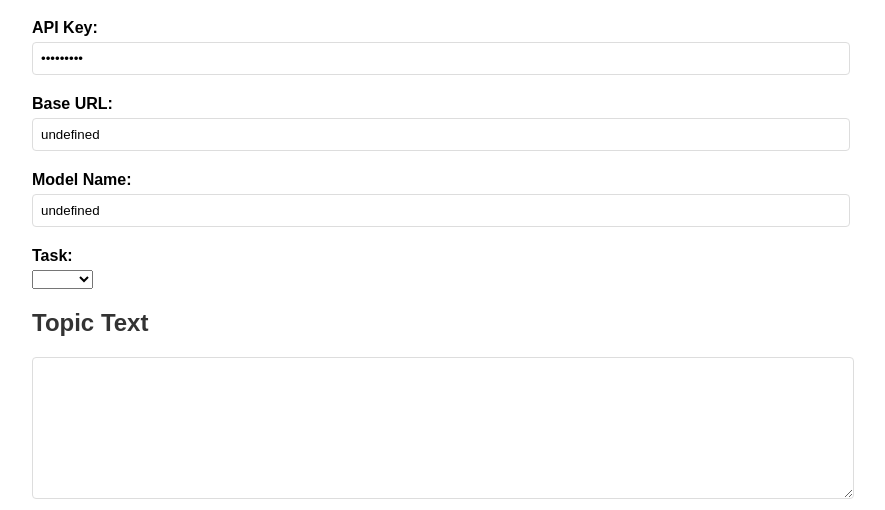
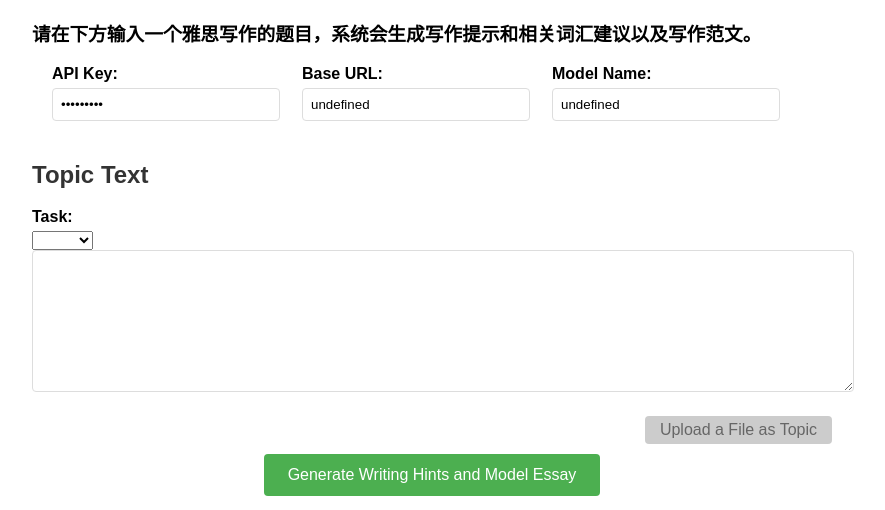
Before and after one commit to DodgeHo/IELTS_writing_GPT, a plain HTML site: page index.html in a window 1280 px wide. Shown: the part 81-591 px from the top of the page, without its empty margins (208-1093 px from the left). Drawn offline with nearby package versions, Linux system fonts and the light colour scheme; no server answers.

Commit message:
Improve UI

```diff
--- a/index.html
+++ b/index.html
@@ -9,29 +9,30 @@
 </head>
 <body>
     <h1>IELTS Writing Hinter</h1>
-
+    <h3>请在下方输入一个雅思写作的题目，系统会生成写作提示和相关词汇建议以及写作范文。</h3>
+    <div style="display: flex; gap: 40px; margin: 0 20px;">
         <div>
             <label for="apiKey">API Key:</label>
-        <input type="password" id="apiKey" placeholder="Enter your API key">
+            <input type="password" id="apiKey" placeholder="Enter your API key" style="margin-right: 15px;">
         </div>
 
         <div>
             <label for="baseUrl">Base URL:</label>
-        <input type="text" id="baseUrl" placeholder="Enter the base URL">
+            <input type="text" id="baseUrl" placeholder="Enter the base URL" style="margin-right: 15px;">
         </div>
 
         <div>
             <label for="modelName">Model Name:</label>
-        <input type="text" id="modelName" placeholder="Enter the model name">
+            <input type="text" id="modelName" placeholder="Enter the model name" style="margin-right: 15px;">
         </div>
-
+    </div>
     <div>
+        <h2>Topic Text</h2>
         <label for="task">Task:</label>
         <select id="task">
             <option value="1">Task 1</option>
             <option value="2">Task 2</option>
         </select>
-        <h2>Topic Text</h2>
         <div class="textarea-container">
             <textarea id="topicText" rows="8"></textarea>
             <div class="upload-controls">
--- a/main.js
+++ b/main.js
@@ -60,6 +60,6 @@ function downloadHints() {
     const element = document.createElement('a');
     const file = new Blob([hints], {type: 'text/markdown'});
     element.href = URL.createObjectURL(file);
-    element.download = 'hinter.md';
+    element.download = 'hinter_and_sample.md';
     element.click();
 }
```
Also changed, not shown: 1 other file. Lines whose indentation alone changed are shown as unchanged.
